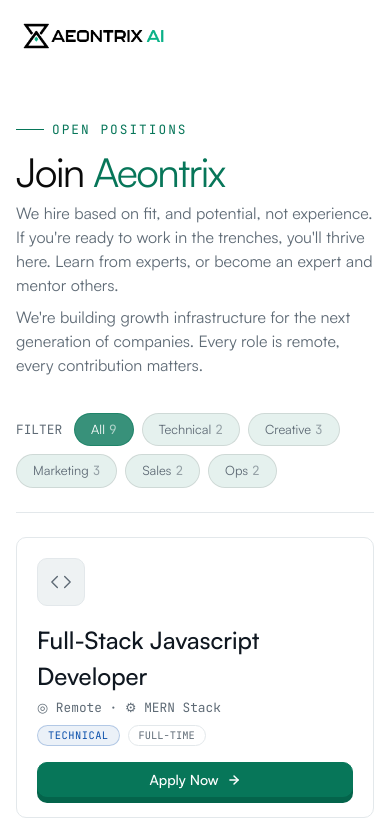
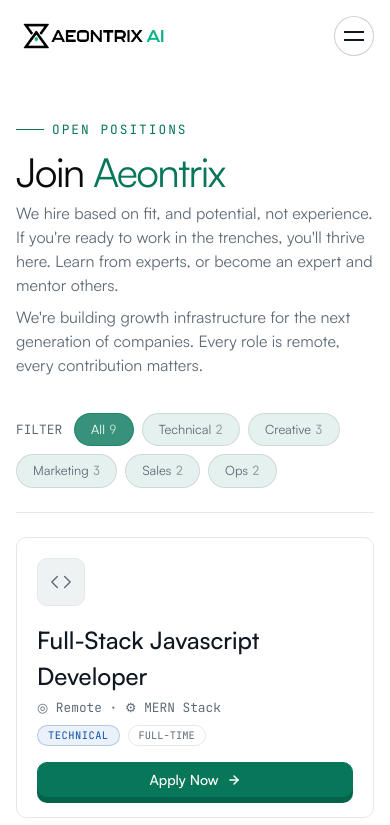
Before and after one commit to gaurav-pndy/aeontrix-v3, a Next.js app: page /careers in a window 390 px wide. Shown: the top 825 px of the page. Built offline with nearby package versions, Linux system fonts and the light colour scheme.

Commit message:
updated navbar

```diff
--- a/src/components/Navbar.js
+++ b/src/components/Navbar.js
@@ -115,11 +115,11 @@
     >
       <div className="relative mx-auto flex max-w-7xl items-center">
         {/* LOGO */}
+        {isAtTop ? (
           <Link href="/">
             <div className="relative h-10 md:h-12 w-60">
               <AnimatePresence mode="wait">
-              {isAtTop ? (
-                pathname === "/" ? (
+                {pathname === "/" ? (
                   <motion.img
                     key="logo-home-top"
                     src="/logo-light.png"
@@ -139,21 +139,13 @@
                     transition={{ duration: 0.25, ease: "easeOut" }}
                     className="absolute h-10 md:h-12"
                   />
-                )
-              ) : (
-                <motion.img
-                  key="logo-scrolled"
-                  src="/aeontrix-logo.png"
-                  initial={{ opacity: 0, y: -6, filter: "blur(4px)" }}
-                  animate={{ opacity: 1, y: 0, filter: "blur(0px)" }}
-                  exit={{ opacity: 0, y: 6, filter: "blur(4px)" }}
-                  transition={{ duration: 0.25, ease: "easeOut" }}
-                  className="absolute h-10 md:h-12"
-                />
                 )}
               </AnimatePresence>
-          </div>{" "}
+            </div>
           </Link>
+        ) : (
+          <div className="h-10 md:h-12 hidden lg:block" />
+        )}
 
         {/* DESKTOP NAV */}
         <div className="absolute left-1/2 hidden -translate-x-1/2 lg:block ">
@@ -210,15 +202,15 @@
               href="#"
               className="
                 rounded-full
-                border border-primary/60
-                bg-primary/60
+                border border-primary/80
+                bg-primary/80
                 px-6 py-3
                 text-sm font-medium
                 text-white
                 backdrop-blur-2xl
                 shadow-[0_0_30px_rgba(7,118,89,0.35)]
                 transition
-                hover:bg-primary/30
+                hover:bg-primary/40
               "
             >
               Book a Free Strategy Call
@@ -230,11 +222,17 @@
         <div className="ml-auto lg:hidden">
           <button
             onClick={() => setMobileOpen(!mobileOpen)}
-            className="flex h-10 w-10 items-center justify-center rounded-full border border-white/20 bg-white/5 backdrop-blur-xl"
+            className={`flex h-10 w-10 items-center justify-center rounded-full backdrop-blur-xl border
+${pathname === "/" ? "border-white/20 bg-white/5" : "border-text/20 bg-surface"}
+`}
           >
             <div className="space-y-1.5">
-              <span className="block h-0.5 w-5 bg-white" />
-              <span className="block h-0.5 w-5 bg-white" />
+              <span
+                className={`block h-0.5 w-5 ${pathname === "/" ? "bg-white" : "bg-text"}`}
+              />
+              <span
+                className={`block h-0.5 w-5 ${pathname === "/" ? "bg-white" : "bg-text"}`}
+              />
             </div>
           </button>
         </div>
```
Lines whose indentation alone changed are shown as unchanged.
